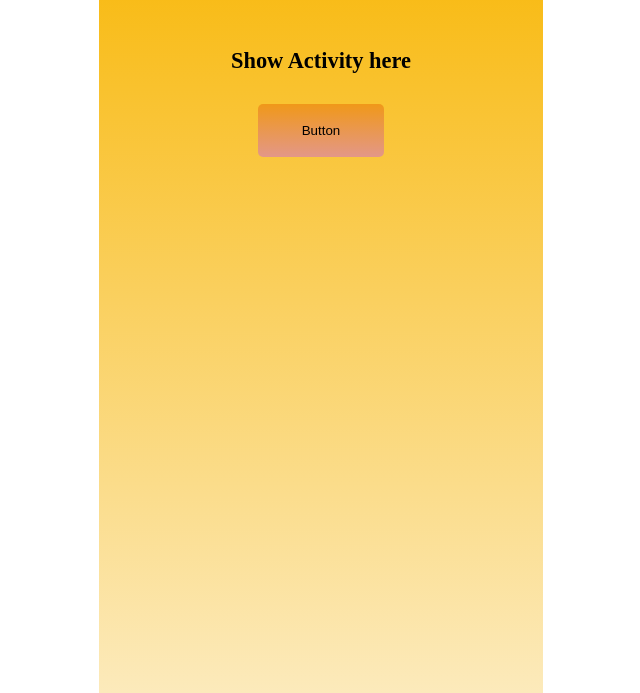
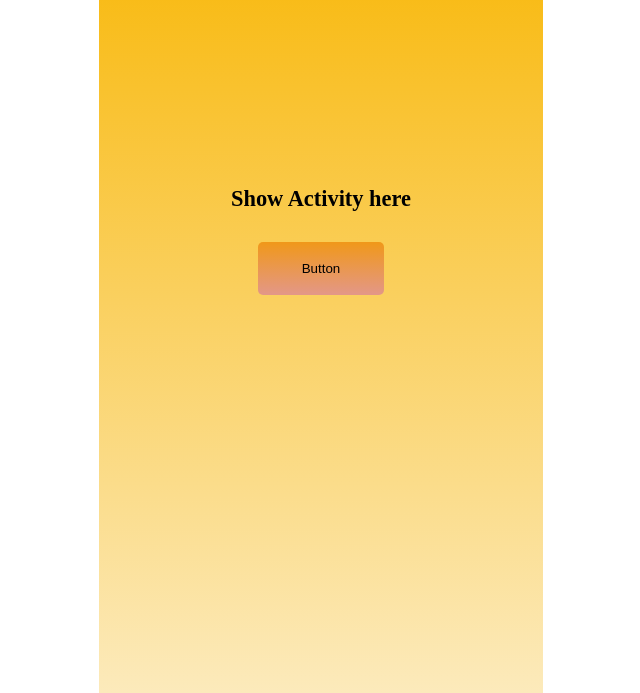
Before and after one commit to anwarrahim/boredBot-scrimba, a plain HTML site: page index.html in a window 1280 px wide. Shown: the part 107-800 px from the top of the page, without its empty margins (319-959 px from the left). Drawn offline with Linux system fonts and the light colour scheme.

Commit message:
Align card content and adjust spacing for better layout
Added `align-items: center` to center items horizontally within `.card`. Introduced a `margin-top` property to create consistent vertical spacing. These changes improve the overall alignment and spacing of card elements.

```diff
--- a/style.css
+++ b/style.css
@@ -24,11 +24,14 @@ header h1{
 }
 
 .card {
+    align-items: center;
     display: flex;
     flex-direction: column;
     flex: 1;                 /* Allows the card to grow and fill available space */
     justify-content: center; /* Centers content within the card */
     text-align: center;
+    margin-top: 10em;
+
 }
 
 h4{
@@ -49,6 +52,7 @@ button:hover{
     box-shadow: 5px 5px 5px #fceabb;
 }
 
+
 #meme-generator-btn {
     display: block;
     margin-top: 12.75em;     /* 204px ÷ 16px */
```
